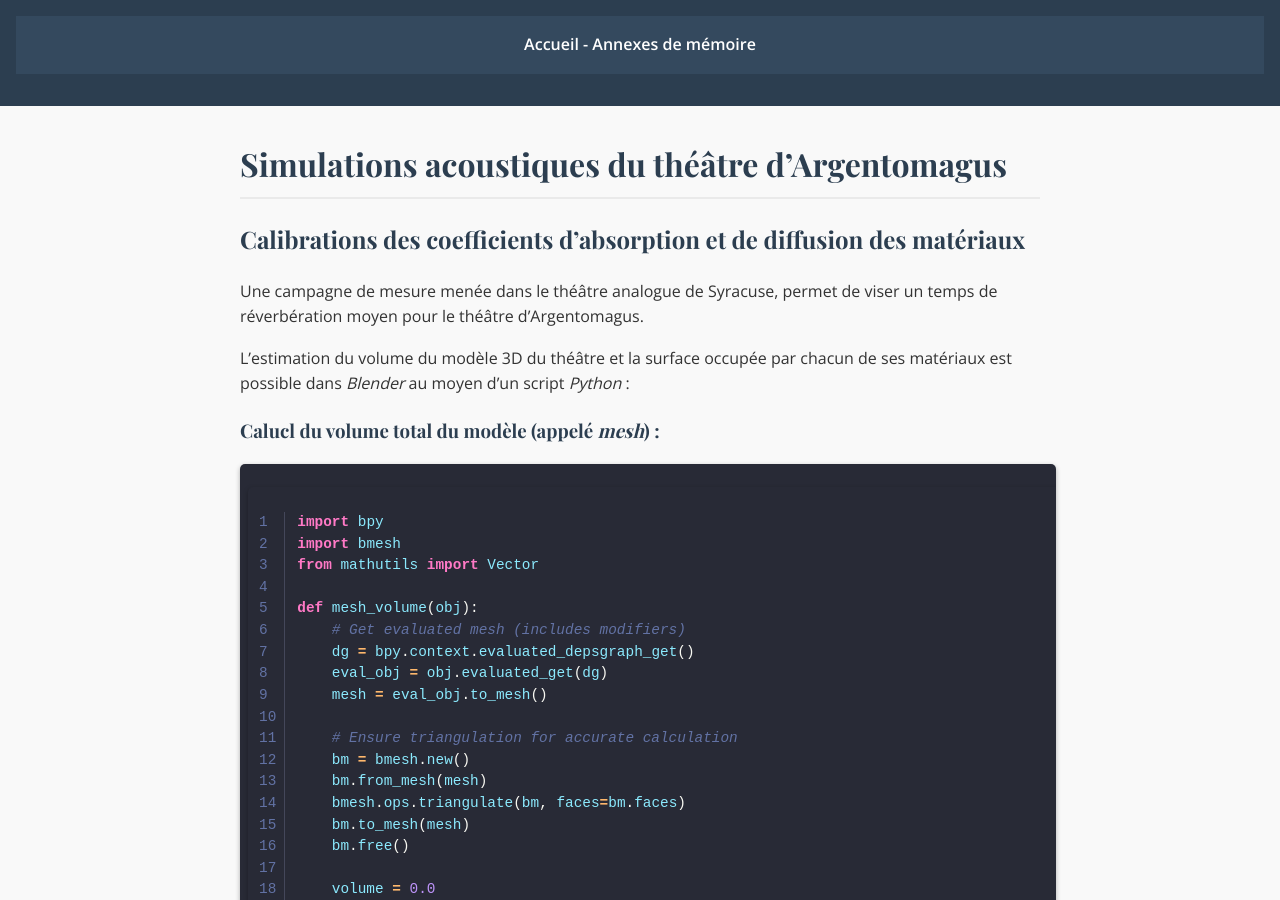
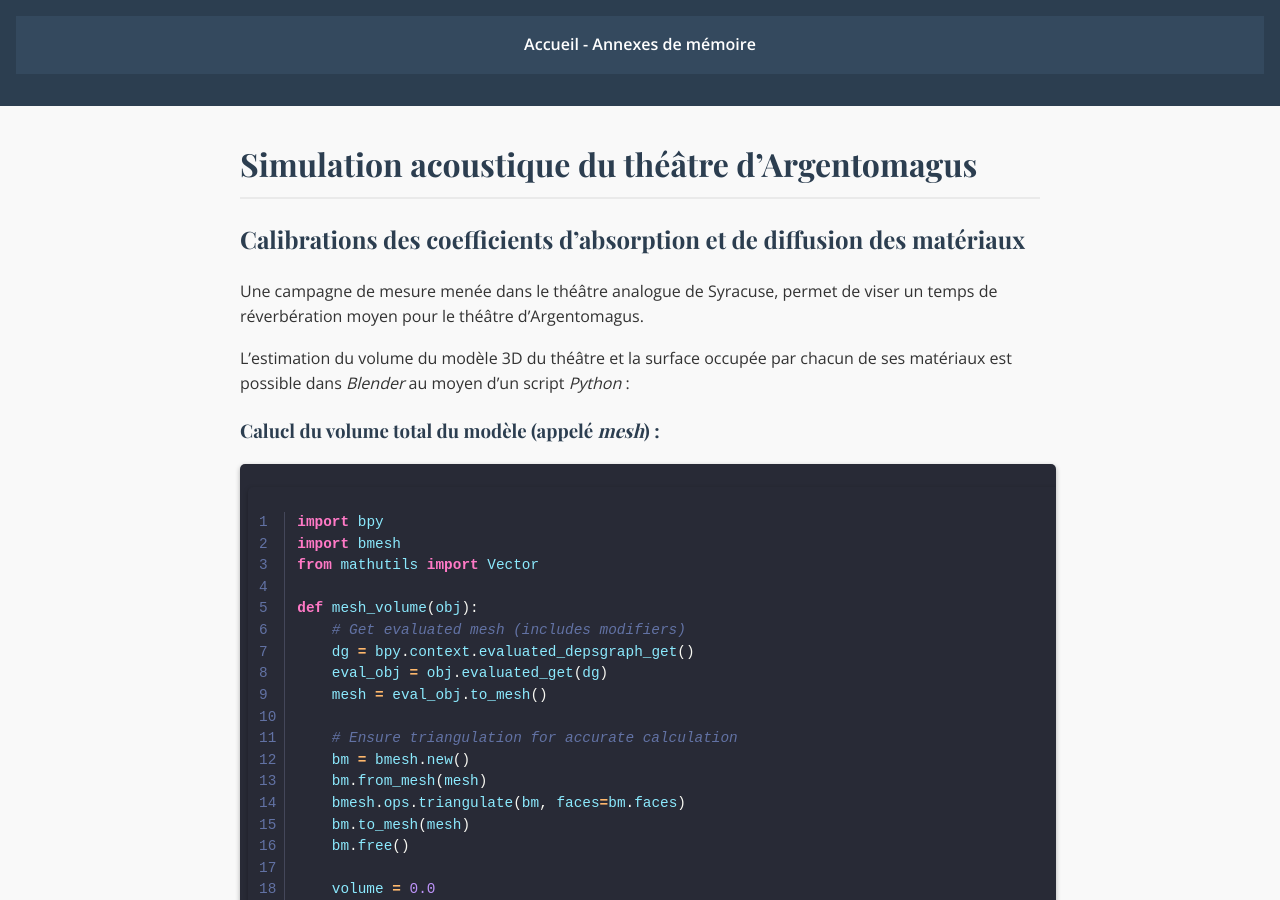
Before and after one commit to agathekowalski/ensll_memoire_p2026, a Jekyll site: the page built from simulations/index.md, in a window 1280 px wide and 900 px high. Built offline with Jekyll 4.4.1, drawn with Linux system fonts in a browser that asks for light colours.

Commit message:
Update index.md

```diff
--- a/simulations/index.md
+++ b/simulations/index.md
@@ -3,7 +3,7 @@ layout: default
 title: Simulations acoustiques
 
 ---
-# Simulations acoustiques du théâtre d'Argentomagus
+# Simulation acoustique du théâtre d'Argentomagus
 
 ## Calibrations des coefficients d'absorption et de diffusion des matériaux
 Une campagne de mesure menée dans le théâtre analogue de Syracuse, permet de viser un temps
```
